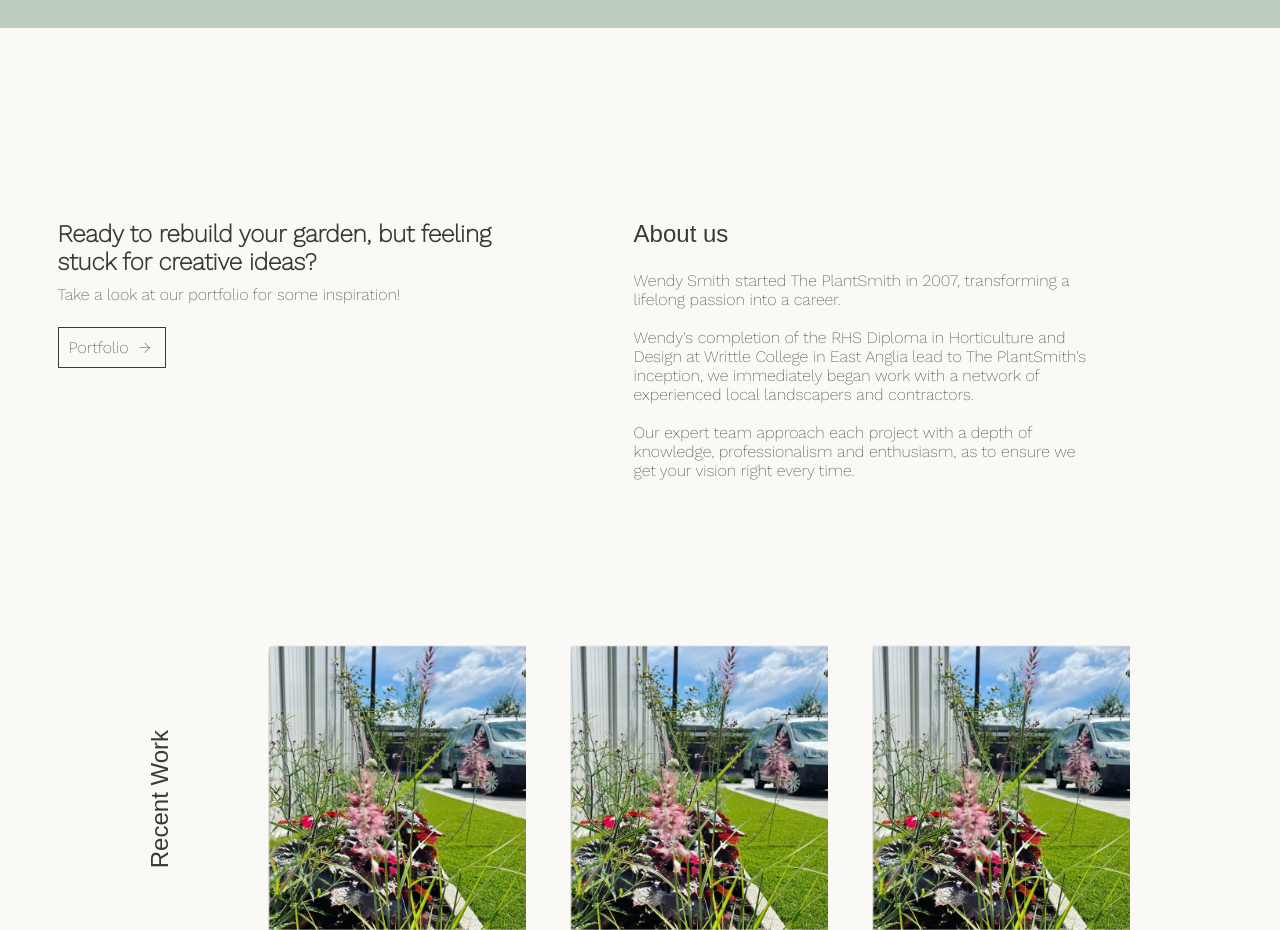
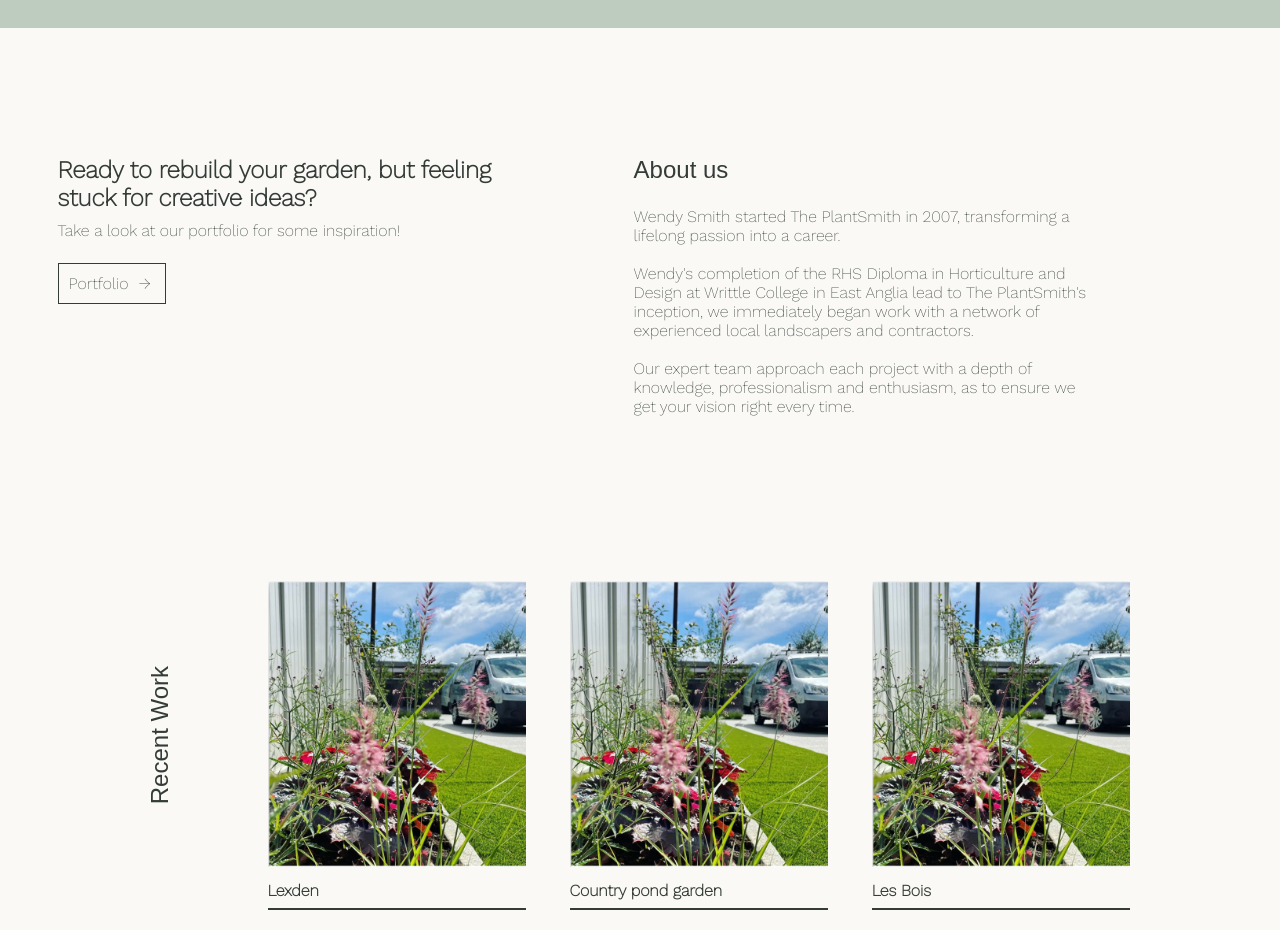
Before and after one commit to joethomas9/theplantsmith, a PHP site: page / in a window 1280 px wide. Shown: the part 796-1726 px from the top of the page. Run offline with PHP 8.4, Linux system fonts and the light colour scheme; some web fonts are replaced.

Commit message:
Responsivity
Testing responsivity

```diff
--- a/styles.css
+++ b/styles.css
@@ -287,7 +287,7 @@ a:active { text-decoration: none; color: #343C37;}
     }
 
     .hero-wrapper {
-        padding-top: 20%;
+        padding-top: 15%;
         padding-left: 10%;
         height: 60%;
         position: relative;
@@ -346,7 +346,7 @@ a:active { text-decoration: none; color: #343C37;}
         display: grid;
         max-width: 100%;
         grid-template-columns: 1fr 1fr;
-        padding: 25% 10% 10% 0;
+        padding: 20% 10% 10% 0!important;
         flex-direction: column;
         justify-content: center;
         text-align: left;
```
Also changed, not shown: temp/testimonials.html (renamed from testimonials.html).
